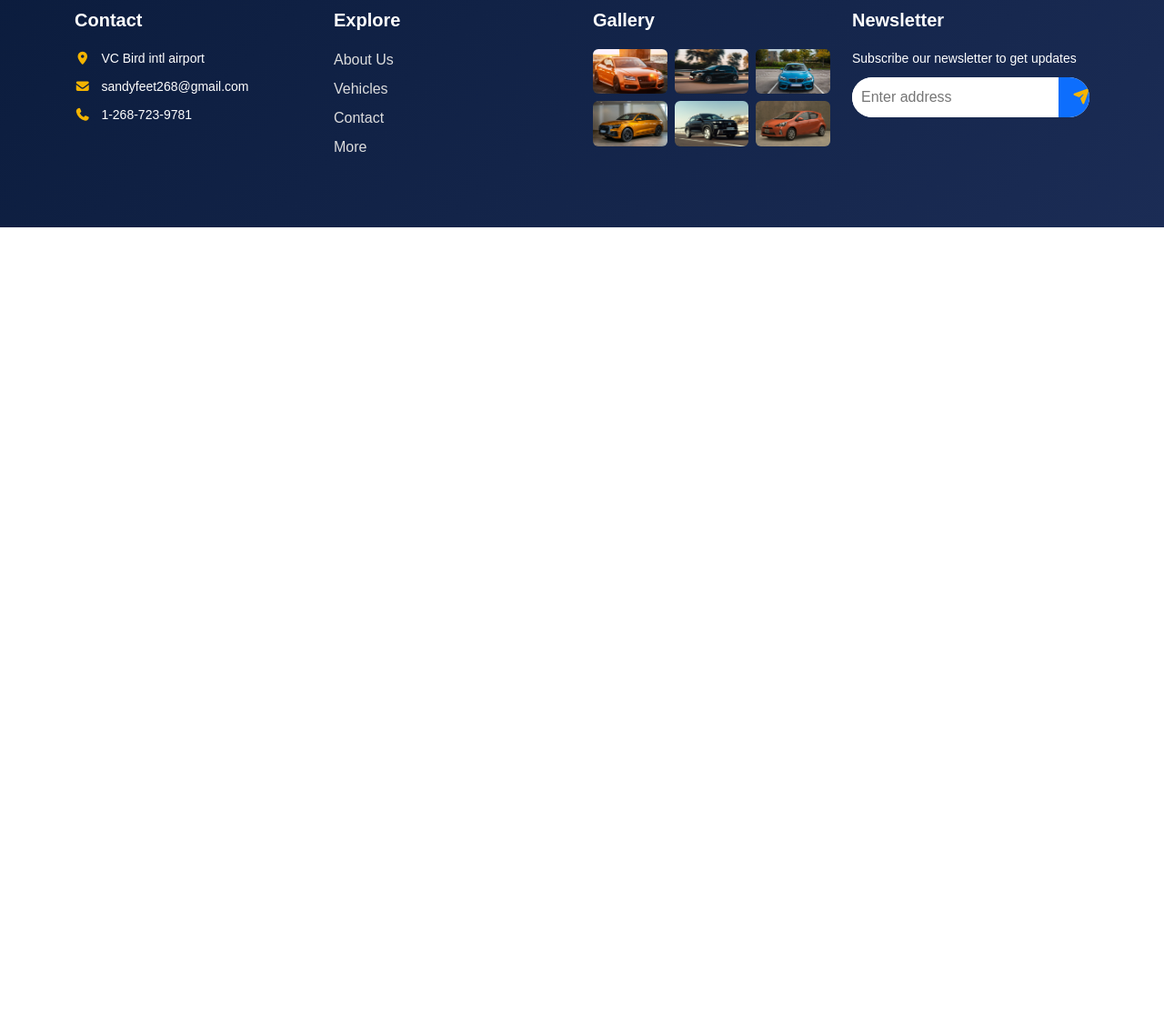
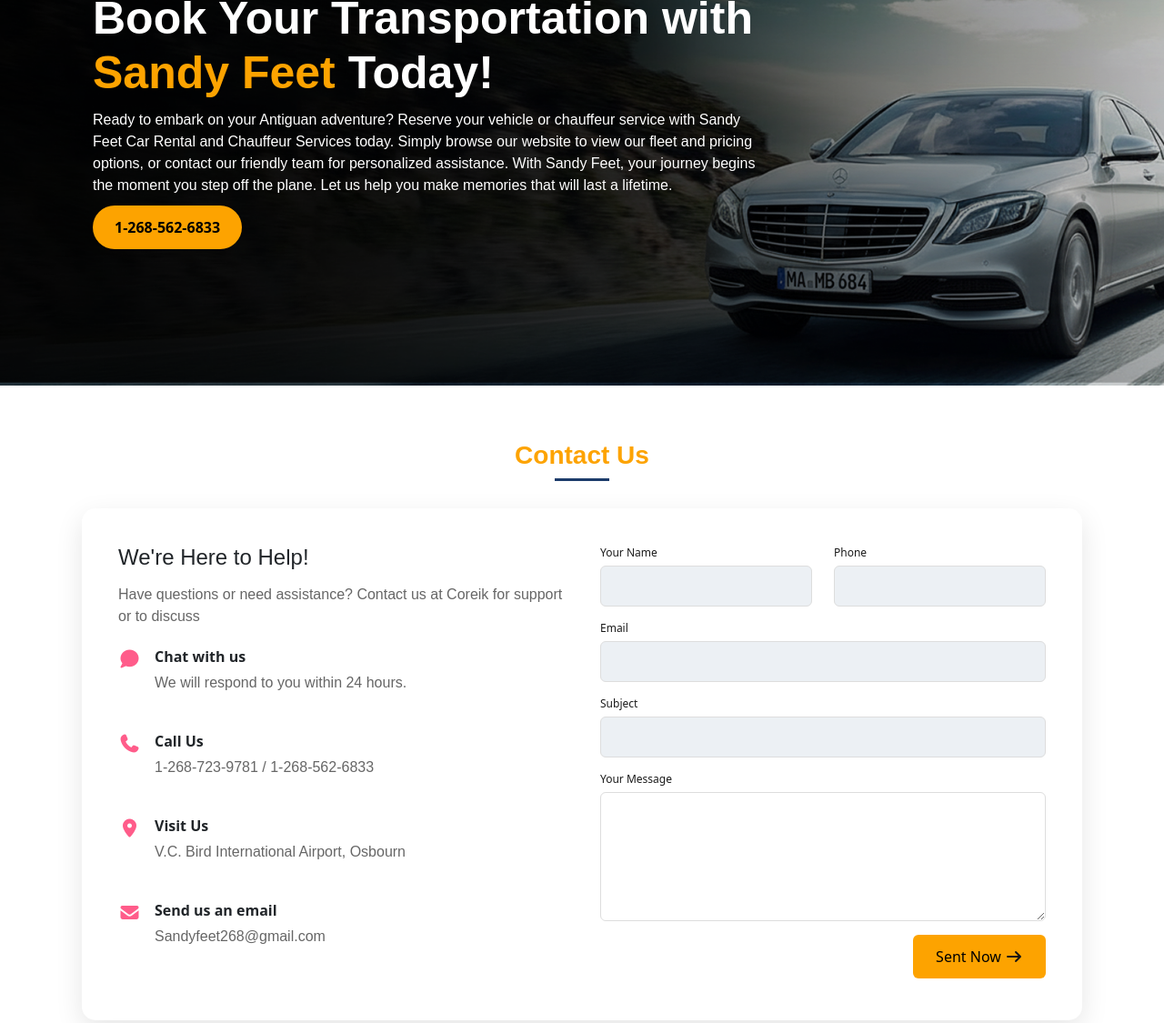
Before and after one commit to navedAl97/carsrent, a plain HTML site: page contact-us.html in a window 1280 px wide. Shown: the part 290-1415 px from the top of the page at 91% size. Before the commit the page ends 800 px from the top, so only its background shows below. Drawn offline with nearby package versions, Linux system fonts and the light colour scheme.

Commit message:
contact page

```diff
--- a/assets/style.css
+++ b/assets/style.css
@@ -105,7 +105,7 @@ nav form .btn img{
 }
 
 .check-out-section{
-      margin-top: 410px !important;
+      margin-top: 460px !important;
 
 }
 .sub-heading h2{
@@ -127,6 +127,9 @@ nav form .btn img{
 }
 .ride-content p{
   font-size: 14px !important;
+}
+.info-content a, i {
+    font-size: 11px;
 }
 }
 
@@ -309,7 +312,7 @@ nav form .btn img{
     border-radius: 5px;
 }
 .sub-heading h2{
-    font-size: 50px;
+    font-size: 40px;
     font-weight: 700;
 }
 
@@ -479,7 +482,7 @@ border-radius: 10px;
 
 /* Heading */
 .section-title {
-  font-size: 36px;
+  font-size: 40px;
   font-weight: 700;
 }
 
@@ -633,9 +636,9 @@ border-radius: 10px;
   font-size: 14px !important;
 }
 .feedback-heading h2{
-  font-size: 26px !important;
+  font-size: 40px !important;
   text-align: center;
-  font-weight: 600;
+  font-weight: 700;
   margin-top: 20px;
 }
 
@@ -737,10 +740,10 @@ box-shadow: rgba(0, 0, 0, 0.1) 0px 10px 15px -3px, rgba(0, 0, 0, 0.05) 0px 4px 6
   padding: 5px 10px;
   border-radius: 5px;
 }
-.latest-news-heading  h2{
-  font-size: 50px;
+.latest-news-heading h2{
+  font-size: 40px;
   text-align: center;
-  font-weight: 600;
+  font-weight: 700;
   margin-top: 20px;
 }
 .latest-news-section{
@@ -827,7 +830,7 @@ box-shadow: rgba(0, 0, 0, 0.1) 0px 10px 15px -3px, rgba(0, 0, 0, 0.05) 0px 4px 6
 }
 .top-footer-content p{
   font-size: 20px;
-  color: #fffś;
+  color: #fff;
 }
 
 .footer-section h5 {
@@ -936,3 +939,150 @@ box-shadow: rgba(0, 0, 0, 0.1) 0px 10px 15px -3px, rgba(0, 0, 0, 0.05) 0px 4px 6
   }
 
 }
+
+
+
+
+
+
+
+/* SECTION */
+.contact-section {
+  padding: 60px 20px;
+  text-align: center;
+}
+
+.title {
+  font-size: 28px;
+  color: var(--primary-color);
+  margin-bottom: 30px;
+  position: relative;
+  font-weight: 700;
+}
+
+.title::after {
+  content: "";
+  width: 60px;
+  height: 3px;
+  background: #1c3c6b;
+  display: block;
+  margin: 8px auto;
+}
+
+/* CARD */
+.contact-card {
+  max-width: 1100px;
+  margin: auto;
+  background: #fff;
+  border-radius: 15px;
+  padding: 40px;
+  display: flex;
+  gap: 40px;
+  box-shadow: 0 10px 30px rgba(0,0,0,0.1);
+}
+
+/* LEFT SIDE */
+.contact-info {
+  flex: 1;
+  text-align: left;
+}
+
+.contact-info h3 {
+  font-size: 24px;
+  margin-bottom: 15px;
+}
+
+.contact-info p {
+  color: #666;
+  margin-bottom: 20px;
+}
+
+.info-item {
+  display: flex;
+  gap: 15px;
+  margin-bottom: 20px;
+}
+
+.info-item i {
+  font-size: 20px;
+  color: #ff5c8a;
+  margin-top: 5px;
+}
+
+.info-item strong {
+  display: block;
+  margin-bottom: 5px;
+}
+
+/* RIGHT FORM */
+.contact-form {
+  flex: 1;
+}
+
+
+
+.form-group {
+  width: 100%;
+  margin-bottom: 15px;
+  text-align: left;
+}
+
+.form-group label {
+  display: block;
+  margin-bottom: 5px;
+  font-weight: 500;
+}
+
+.form-group input,
+.form-group textarea {
+  width: 100%;
+  padding: 10px;
+  border: 1px solid #ddd;
+  border-radius: 6px;
+  outline: none;
+}
+
+.form-group input:focus,
+.form-group textarea:focus {
+  border-color: #1c3c6b;
+}
+
+/* BUTTON */
+.btn {
+  background: var(--primary-color);
+  color: #000;
+  border: none;
+  padding: 12px 25px;
+  border-radius: 6px;
+  cursor: pointer;
+  float: right;
+  transition: 0.3s;
+}
+
+.btn:hover {
+  background: #754d02;
+  color: #fff;
+}
+.btn  i{
+transition: all 0.3s ease-in-out;
+}
+.btn:hover  i{
+
+  color: #fff;
+}
+
+/* RESPONSIVE */
+@media (max-width: 992px) {
+  .contact-card {
+    flex-direction: column;
+  }
+
+  .row {
+    flex-direction: column;
+  }
+
+  .btn {
+    width: 100%;
+    float: none;
+  }
+}
--- a/contact-us.html
+++ b/contact-us.html
@@ -9,7 +9,7 @@
     <link rel="stylesheet" href="https://cdnjs.cloudflare.com/ajax/libs/font-awesome/7.0.1/css/all.min.css">
     <link rel="stylesheet" href="https://cdnjs.cloudflare.com/ajax/libs/slick-carousel/1.5.8/slick.min.css">
     <link rel="stylesheet" href="https://cdnjs.cloudflare.com/ajax/libs/slick-carousel/1.5.8/slick-theme.min.css">
-    <title>Sandtyv  Demo</title>
+    <title>Sandy Feet Car Rental</title>
   </head>
   <body>
 
@@ -29,15 +29,13 @@
             </div>
     </section>
 
-
-
     <section class="main-header-section">
     <header class="header">
 
 
 <nav class="navbar navbar-expand-lg navbar-light ">
   <div class="container">
-    <a class="navbar-brand" href="#"><div class="logo">
+    <a class="navbar-brand" href="index.html"><div class="logo">
       <img src="assets/images/logo.png" alt="Logo" />
     </div></a>
     <button class="navbar-toggler" type="button" data-bs-toggle="collapse" data-bs-target="#navbarSupportedContent" aria-controls="navbarSupportedContent" aria-expanded="false" aria-label="Toggle navigation">
@@ -52,7 +50,7 @@
           <a class="nav-link" href="#">Vehicles</a>
         </li>
         <li class="nav-item">
-          <a class="nav-link" href="#">Contact</a>
+          <a class="nav-link" href="contact-us.html">Contact</a>
         </li>
           <li class="nav-item">
             <a class="nav-link" href="#">More</a>
@@ -68,6 +66,107 @@
 </nav>
 
     </header>
+</section>
+
+
+<section class="transportation-section">
+  <div class="container">
+    <div class="transportation-heading">
+      <h2>Book Your Transportation with <span>Sandy Feet</span> Today!</h2>
+      <p>Ready to embark on your Antiguan adventure? Reserve your vehicle or chauffeur service with Sandy Feet Car Rental and Chauffeur Services today. Simply browse our website to view our fleet and pricing options, or contact our friendly team for personalized assistance. With Sandy Feet, your journey begins the moment you step off the plane. Let us help you make memories that will last a lifetime.</p>
+      <button class="primary-btn">1-268-562-6833</button>
+    </div>
+  </div>
+
+</section>
+
+
+
+  <section class="contact-section">
+  <div class="container">
+
+    <h2 class="title">Contact Us</h2>
+
+    <div class="contact-card">
+
+      <!-- LEFT SIDE -->
+      <div class="contact-info">
+        <h3>We're Here to Help!</h3>
+        <p>
+          Have questions or need assistance? Contact us at Coreik for support or to discuss
+        </p>
+
+        <div class="info-item">
+          <i class="fa-solid fa-comment"></i>
+          <div>
+            <strong>Chat with us</strong>
+            <p>We will respond to you within 24 hours.</p>
+          </div>
+        </div>
+
+        <div class="info-item">
+          <i class="fa-solid fa-phone"></i>
+          <div>
+            <strong>Call Us</strong>
+            <p>1-268-723-9781 / 1-268-562-6833</p>
+          </div>
+        </div>
+
+        <div class="info-item">
+          <i class="fa-solid fa-location-dot"></i>
+          <div>
+            <strong>Visit Us</strong>
+            <p>V.C. Bird International Airport, Osbourn</p>
+          </div>
+        </div>
+        <div class="info-item">
+          <i class="fa-solid fa-envelope"></i>
+          <div>
+            <strong>Send us an email</strong>
+            <p>Sandyfeet268@gmail.com</p>
+          </div>
+        </div>
+      </div>
+
+      <!-- RIGHT SIDE FORM -->
+      <div class="contact-form">
+        <form>
+
+          <div class="row">
+            <div class="form-group">
+              <label>Your Name</label>
+              <input type="text" />
+            </div>
+            <div class="form-group">
+              <label>Phone</label>
+              <input type="text" />
+            </div>
+          </div>
+
+          <div class="form-group">
+            <label>Email</label>
+            <input type="email" />
+          </div>
+
+          <div class="form-group">
+            <label>Subject</label>
+            <input type="text" />
+          </div>
+
+          <div class="form-group">
+            <label>Your Message</label>
+            <textarea rows="5"></textarea>
+          </div>
+
+          <button type="submit" class="btn">
+            Sent Now <i class="fa-solid fa-arrow-right"></i>
+          </button>
+
+        </form>
+      </div>
+
+    </div>
+  </div>
 </section>
 
 
```
Also changed, not shown: index.html (+8 -8 lines), assets/images/cars-img/Changan Alsvin.png (added), assets/images/cars-img/Hyundai Creta.png (added), assets/images/cars-img/Hyundai i10 Grand.png (added), assets/images/cars-img/Jeep Wrangler Sport.png (added), assets/images/cars-img/Toyota Agya.png (added), assets/images/cars-img/Toyota Vits.png (added).
